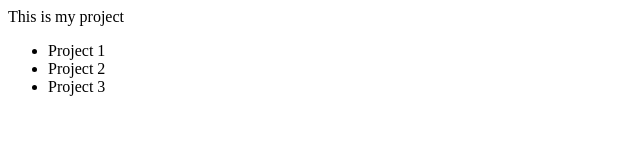
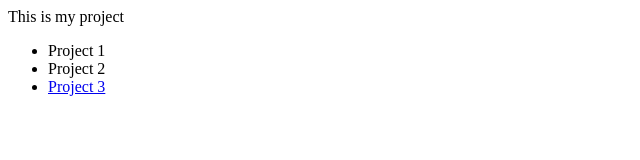
Before and after one commit to JaedinAiken1/JaedinAiken.github-io, a plain HTML site: page index.html in a window 1280 px wide. Shown: the full height of the page, 0-640 px from the left. Drawn offline with Linux system fonts and the light colour scheme.

Commit message:
Update index.html

```diff
--- a/index.html
+++ b/index.html
@@ -6,7 +6,7 @@
 <ul>
 <li> Project 1</li>
 <li> Project 2</li>
-<li> Project 3</li>
+<li> <a href="Project3/index.html"> Project 3</a></li>
 </ul>
 </body>
 </html>
```
